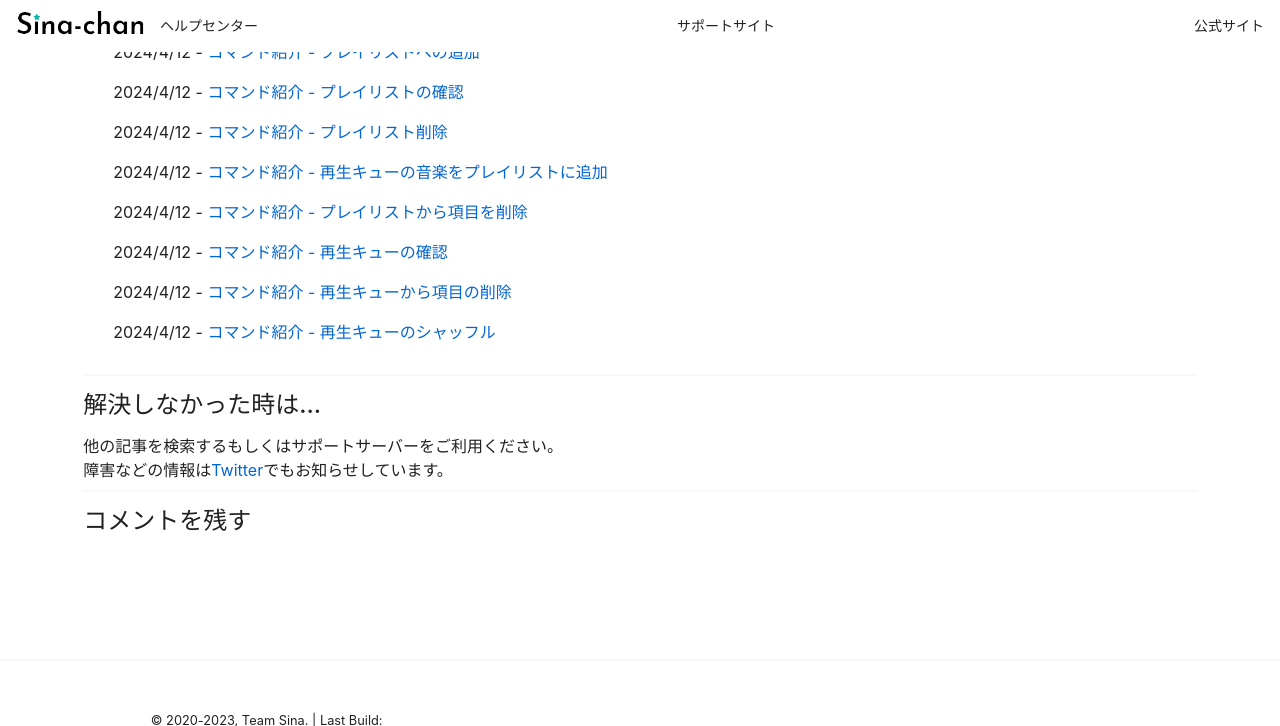
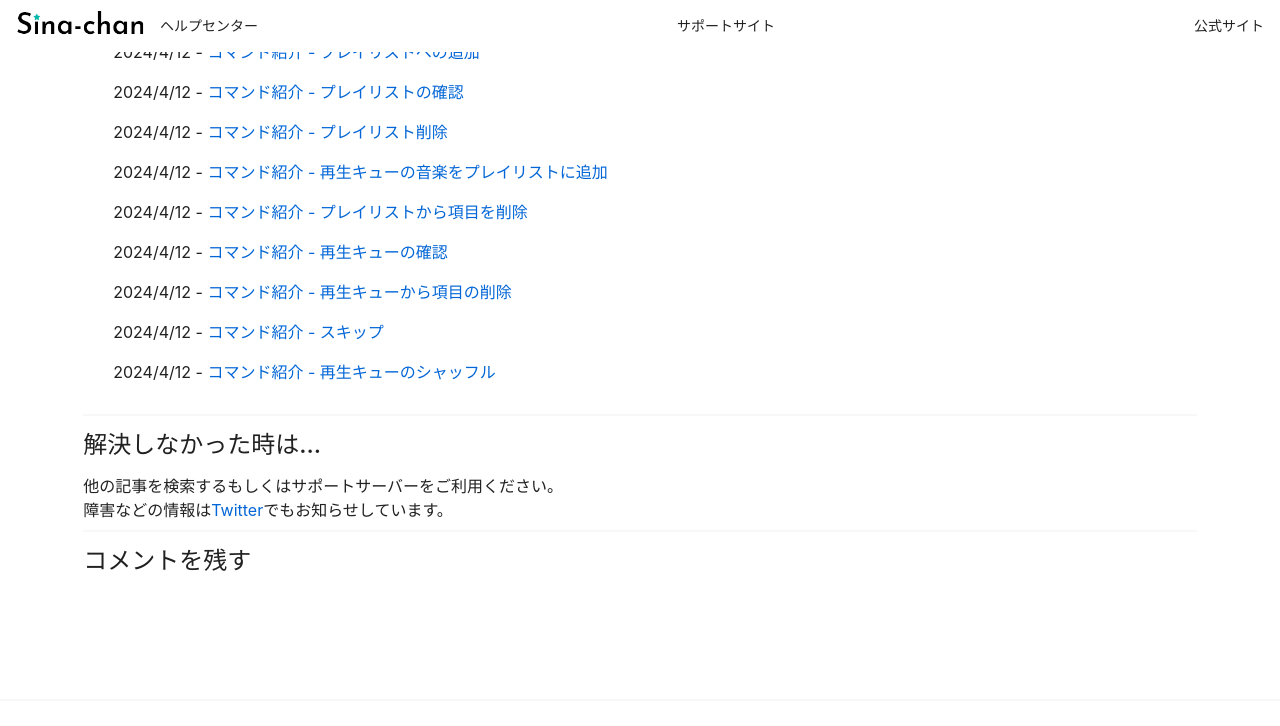
Before and after one commit to SinaKitagami/sina-helpcenter, a Jekyll site: the page built from _posts/help-command/2024-04-11-music.md, in a window 1280 px wide and 900 px high, scrolled down 678 px, cut to the strip 0-726 px from the top of the window. Built offline with Jekyll 4.4.1, drawn with Linux system fonts in a browser that asks for light colours; comment, search, counter and statistics services are not loaded.

Commit message:
time update

```diff
--- /dev/null
+++ b/_posts/command/music/2024-04-12-skip.md
@@ -0,0 +1,6 @@
+---
+layout: post
+title: コマンド紹介 - スキップ
+date: 2024-04-12 11:05 +0900
+category: "cmd-music"
+---
```
Also changed, not shown: _posts/command/music/2024-04-12-shuffle.md (+1 -1 lines).
